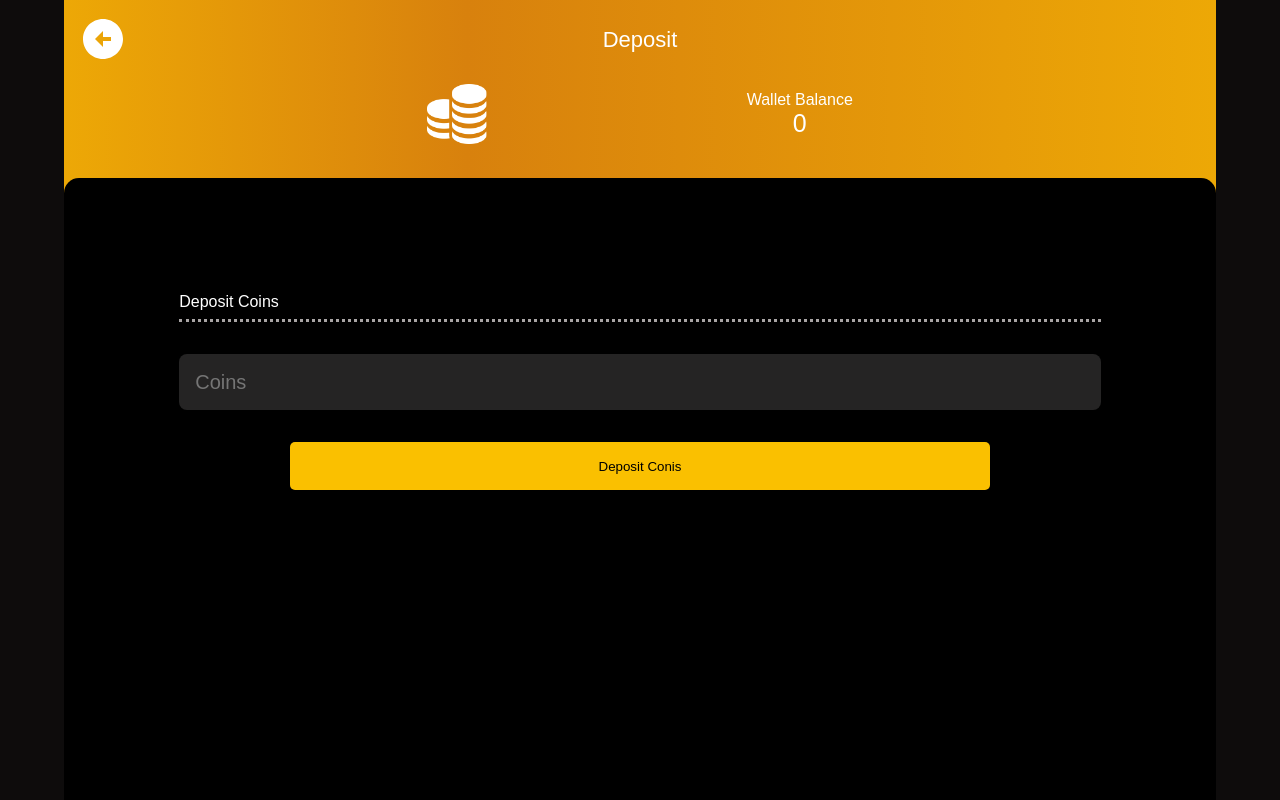
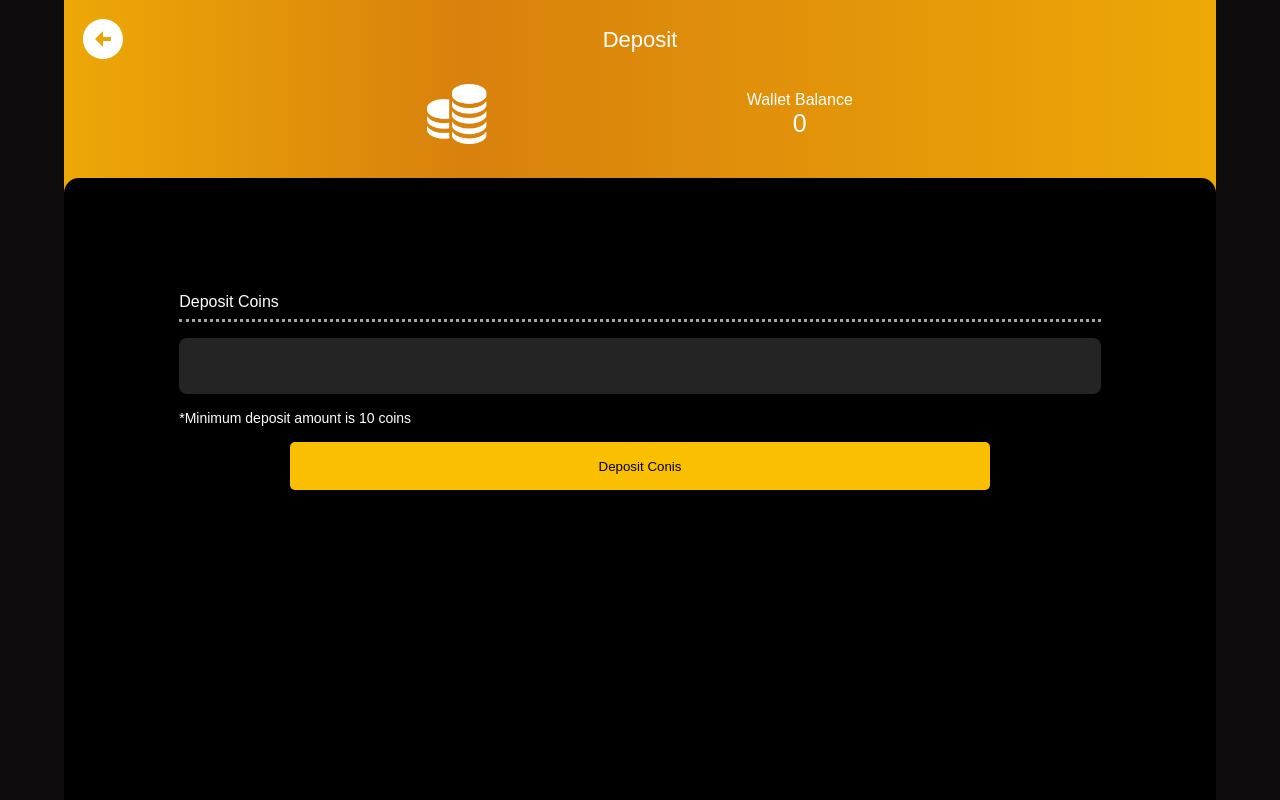
Before and after one commit to brijeshIvory/digital-wallet, a React (Create React App) app: page /deposit in a window 1280 px wide. Built offline with nearby package versions, Linux system fonts and the light colour scheme.

Commit message:
deposite page setup

```diff
--- a/src/Components/Deposit/DepositPaymentMethhod.jsx
+++ b/src/Components/Deposit/DepositPaymentMethhod.jsx
@@ -1,4 +1,4 @@
-import React, { useState,useEffect } from 'react'
+import React, { useState, useEffect } from 'react'
 import ArrowCircleLeftIcon from '@mui/icons-material/ArrowCircleLeft'
 import { experimentalStyled as styled } from '@mui/material/styles'
 import { Avatar, Box, Paper, Grid } from '@mui/material'
@@ -11,7 +11,7 @@ import './style.scss'
 import PaymentDetail from './PaymentDetail'
 import { Link } from 'react-router-dom'
 import { useDispatch } from 'react-redux'
-import {GetHawalaList} from '../../App/Redux/Actions/HavalaListAction'
+import { GetHawalaList } from '../../App/Redux/Actions/HavalaListAction'
 import { GetDepositDetail } from '../../App/Redux/Actions/DepositeAction'
 const Item = styled(Paper)(({ theme }) => ({
   padding: '0.5rem',
@@ -21,7 +21,7 @@ const Item = styled(Paper)(({ theme }) => ({
 
 const DepositPaymentMethhod = () => {
   const [isBackground, setIsBackground] = useState('')
-  const dispatch =useDispatch()
+  const amount = window.location.pathname.split('/')[2]
   return (
     <>
       <div className="Payment_method_head">
@@ -38,7 +38,7 @@ const DepositPaymentMethhod = () => {
             <h3> Choose your payment method </h3>
           </div>
           <div className="subtitle">
-            Make Payment of 100/- and upload screenshot.
+            Make Payment of {amount}/- and upload screenshot.
           </div>
 
           <div className="image_box">
--- a/src/Components/Deposit/index.jsx
+++ b/src/Components/Deposit/index.jsx
@@ -2,10 +2,22 @@ import React, { useState } from 'react'
 import './style.scss'
 import ArrowCircleLeftIcon from '@mui/icons-material/ArrowCircleLeft'
 import CoinIcon from '../../assets/img/coins-icon.png'
-import { Link } from 'react-router-dom'
-
+import { Link, useNavigate } from 'react-router-dom'
+import { useFormik } from 'formik'
+import { DepositeAmountValidationSchema } from '../../utills/ValidationSchema'
 function Deposit() {
   const [coinValues, setCoinValues] = useState(null)
+  const navigate = useNavigate()
+
+  const formik = useFormik({
+    initialValues: {
+      amount: '',
+    },
+    validationSchema: DepositeAmountValidationSchema,
+    onSubmit: (values) => {
+      setCoinValues(JSON.stringify(values.amount, null, 2))
+    },
+  })
 
   return (
     <div className="deposit_main">
@@ -30,16 +42,38 @@ function Deposit() {
             Deposit Coins
             <hr />
           </div>
-          <input
-            className="amount-input"
-            type="number"
-            placeholder="Coins"
-            value={coinValues}
-            onChange={(e) => setCoinValues(e.target.value)}
-          />
-          <Link to={'/choose-payment-method'}>
-            <button className="transfer-button">Deposit Conis</button>
-          </Link>
+          <form onSubmit={formik.handleSubmit} autoComplete="off">
+            <input
+              className="deposit-amount-input"
+              type="number"
+              name="amount"
+              id="standard-required"
+              label="Coins"
+              variant="standard"
+              value={formik.values.amount}
+              onChange={formik.handleChange}
+            />
+            {formik.errors.amount ? (
+              <div className="error_text">{formik.errors.amount}</div>
+            ) : null}
+            <div style={{ marginBottom: '1rem', fontSize: '14px' }}>
+              {' '}
+              *Minimum deposit amount is 10 coins{' '}
+            </div>
+
+            <button
+              className="transfer-button"
+              type="submit"
+              disabled={!formik.isValid}
+              onClick={() => {
+                if (coinValues !== null) {
+                  navigate(`/choose-payment-method/${coinValues}`)
+                }
+              }}
+            >
+              Deposit Conis
+            </button>
+          </form>
         </div>
       </div>
     </div>
--- a/src/Components/Deposit/style.scss
+++ b/src/Components/Deposit/style.scss
@@ -67,7 +67,7 @@
   text-align: center;
 }
 .deposit_details-balance {
-  margin-bottom: 2rem;
+  margin-bottom: 1rem;
 
   hr {
     border: none;
@@ -96,6 +96,20 @@
     border-bottom: none;
   }
 }
+
+.deposit-amount-input {
+  width: 100%;
+  height: 3.5rem;
+  border-width: 0;
+  outline: none;
+  border-radius: 8px;
+  background-color: #252424;
+  padding: 1rem;
+  color: #fff;
+  font-size: 20px;
+  margin-bottom: 1rem;
+}
+// pyament method
 .Payment_method_main {
   height: 100vh;
   display: flex;
@@ -216,8 +230,6 @@
 }
 
 // Payment Deatils
-
-
 
 .Payment_detail {
   display: flex;
--- a/src/Components/Passbook/index.jsx
+++ b/src/Components/Passbook/index.jsx
@@ -46,7 +46,7 @@ function Passbook() {
   const arr = ["1", "2", " 3", "4"];
 const dispatch=useDispatch()
 const ClientList = useSelector((state) => state?.HawalaReducer?.client_list)
-console.log(ClientList,"ClientList")
+
   // const selectStartDate = (e) => {
   //   setInputValue({ ...inputValue, startDate: e.target.value });
   // };
--- a/src/Router/Router.jsx
+++ b/src/Router/Router.jsx
@@ -1,17 +1,17 @@
-import React from "react";
-import { Routes, Route } from "react-router-dom";
-import OfferPage from "../Components/Offer";
-import ReferAndEarn from "../Components/PrivacyAndTearm/ReferAndEarn";
-import Profile from "../Components/Profile";
-import WithdrawalDetail from "../Components/WithdrawalDetail/index";
-import PrivateRoute from "./PrivateRoute";
-import WalletTransfer from "../Components/WalletTransfer/";
-import Deposit from "../Components/Deposit";
-import DepositPaymentMethhod from "../Components/Deposit/DepositPaymentMethhod";
-import NewHomePage from "../Components/NewHomePage";
-import Passbook from "../Components/Passbook";
+import React from 'react'
+import { Routes, Route } from 'react-router-dom'
+import OfferPage from '../Components/Offer'
+import ReferAndEarn from '../Components/PrivacyAndTearm/ReferAndEarn'
+import Profile from '../Components/Profile'
+import WithdrawalDetail from '../Components/WithdrawalDetail/index'
+import PrivateRoute from './PrivateRoute'
+import WalletTransfer from '../Components/WalletTransfer/'
+import Deposit from '../Components/Deposit'
+import DepositPaymentMethhod from '../Components/Deposit/DepositPaymentMethhod'
+import NewHomePage from '../Components/NewHomePage'
+import Passbook from '../Components/Passbook'
 const Router = () => {
-  const isLoggedin = true;
+  const isLoggedin = true
   return (
     <Routes>
       <Route path="/" element={<NewHomePage isLoggedin={isLoggedin} />} />
@@ -66,7 +66,7 @@ const Router = () => {
         }
       ></Route>
       <Route
-        path="choose-payment-method"
+        path="choose-payment-method/:coins"
         element={
           <PrivateRoute>
             <DepositPaymentMethhod />
@@ -82,7 +82,7 @@ const Router = () => {
         }
       ></Route>
     </Routes>
-  );
-};
+  )
+}
 
-export default Router;
+export default Router
--- a/src/utills/ValidationSchema.js
+++ b/src/utills/ValidationSchema.js
@@ -38,3 +38,10 @@ export const HawalaTransferValidationSchema = Yup.object({
     amount: Yup.string().required('Amount is required'),
     screenshot: Yup.string().required('ScreenShot is required'),
 });
+export const DepositeAmountValidationSchema = Yup.object({
+    amount: Yup.number()
+    .required("Coins is Required")
+    .max(10000000, "To big")
+    .min(10, "To small")
+    .min(0, "Not negative number")
+});
```
